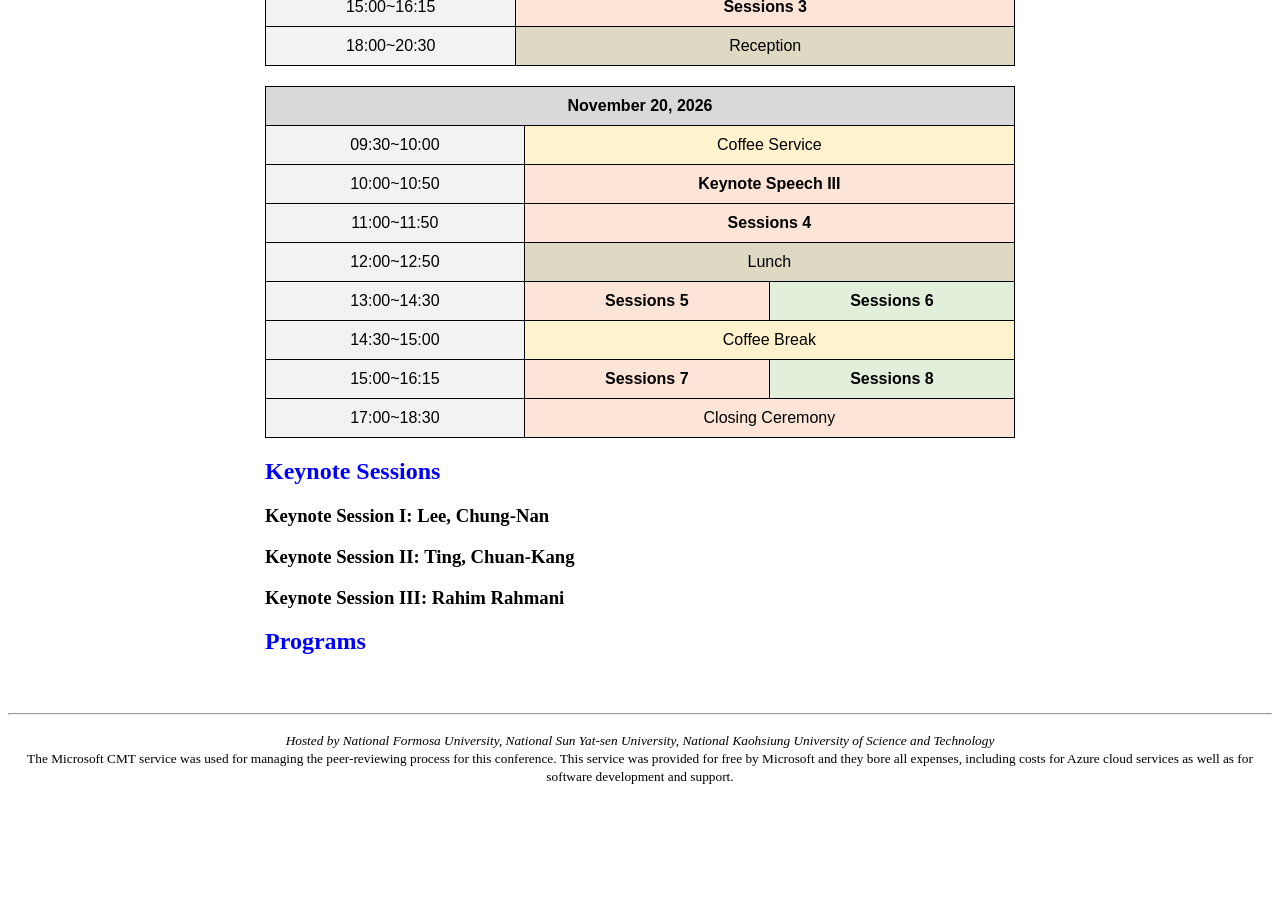
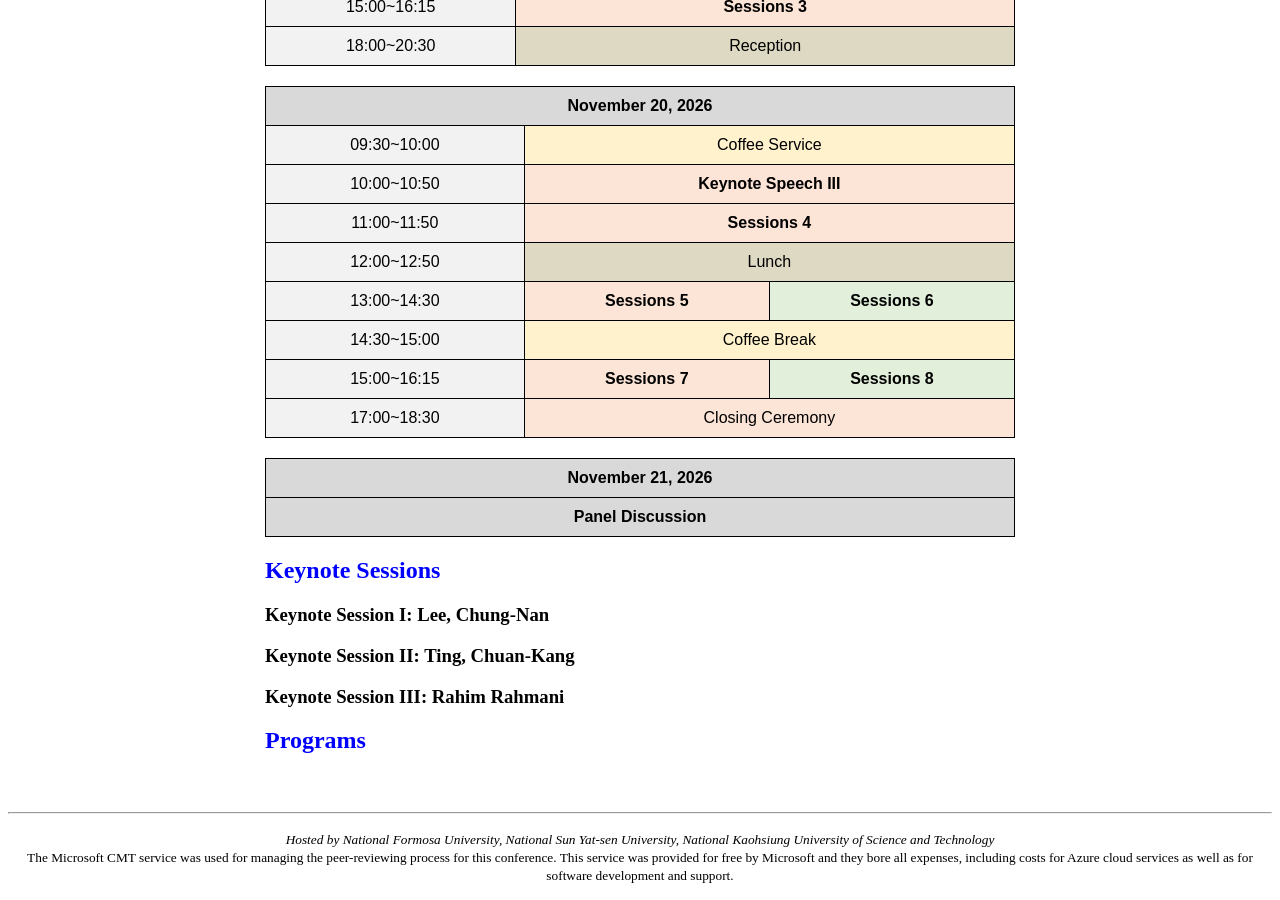
Before and after one commit to icea-conf/2026, a Jekyll site: the page built from program/index.html, in a window 1280 px wide and 900 px high, scrolled down 794 px. Built offline with Jekyll 4.4.1, drawn with Linux system fonts in a browser that asks for light colours; before the commit the page ends 1595 px from its top, so only the background shows below that.

Commit message:
Update index.html

```diff
--- a/program/index.html
+++ b/program/index.html
@@ -268,6 +268,15 @@ title: ICEA 2026
           <td class="event-eneos">Closing Ceremony<br /></td>
         </tr>
       </table>
+
+        <table>
+        <tr>
+          <td colspan="2" class="header">November 21, 2026</td>
+        </tr>
+        <tr>
+          <td colspan="2" class="header">Panel Discussion</td>
+        </tr>
+        </table>
       <!-- Session Information Tables End -->
 <!--
       <p style="text-align: justify">
```
